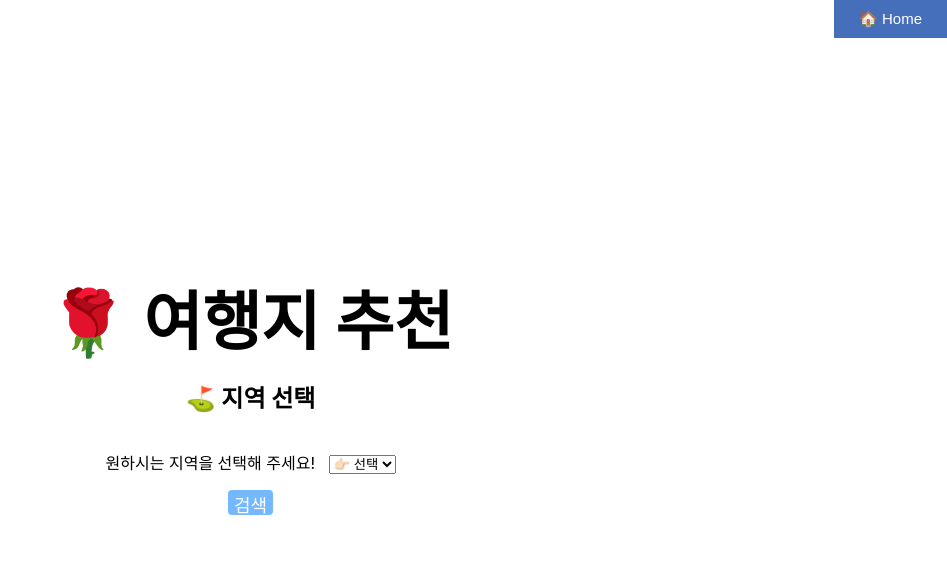
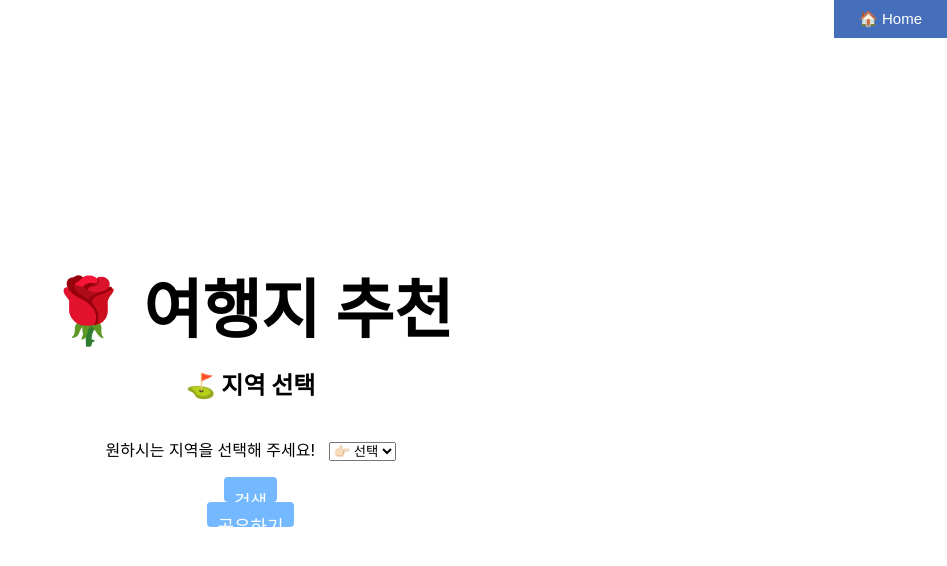
Before and after one commit to shinsangeun/seasonal-flowers, a Next.js app: page /season in a window 1280 px wide. Shown: the top 566 px of the page, without its empty margins (333-1280 px from the left). Built offline with nearby package versions, Linux system fonts and the light colour scheme.

Commit message:
공유하기 버튼 테스트

```diff
--- a/pages/season/index.js
+++ b/pages/season/index.js
@@ -7,6 +7,7 @@ import styled from 'styled-components'
 import locationOptions from '../../src/components/data/locationOptions'
 
 const SearchBtn = styled.button`
+    padding: 10px;
     border: none;
     border-radius: 4px;
     height: 25px;
@@ -25,6 +26,18 @@ const handleChange = (obj) => {
 const handleClick = (obj) => {
     console.log("111:", obj.target);
     <Link to={obj.target.value} />
+}
+
+const handle = () => {
+    if (navigator.share) {
+        navigator.share({
+            title: '기록하며 성장하기',
+            text: 'Hello World',
+            url: 'https://shinsangeun.github.io',
+        });
+    }else{
+        alert("공유하기가 지원되지 않는 환경 입니다.")
+    }
 }
 
 const season = () => {
@@ -51,6 +64,9 @@ const season = () => {
                         </p>
                     </div>
                     <SearchBtn><Link href="/location">검색</Link></SearchBtn>
+                    <SearchBtn onClick={handle}>
+                        공유하기
+                    </SearchBtn>
                 </main>
             </div>
         </>
```
